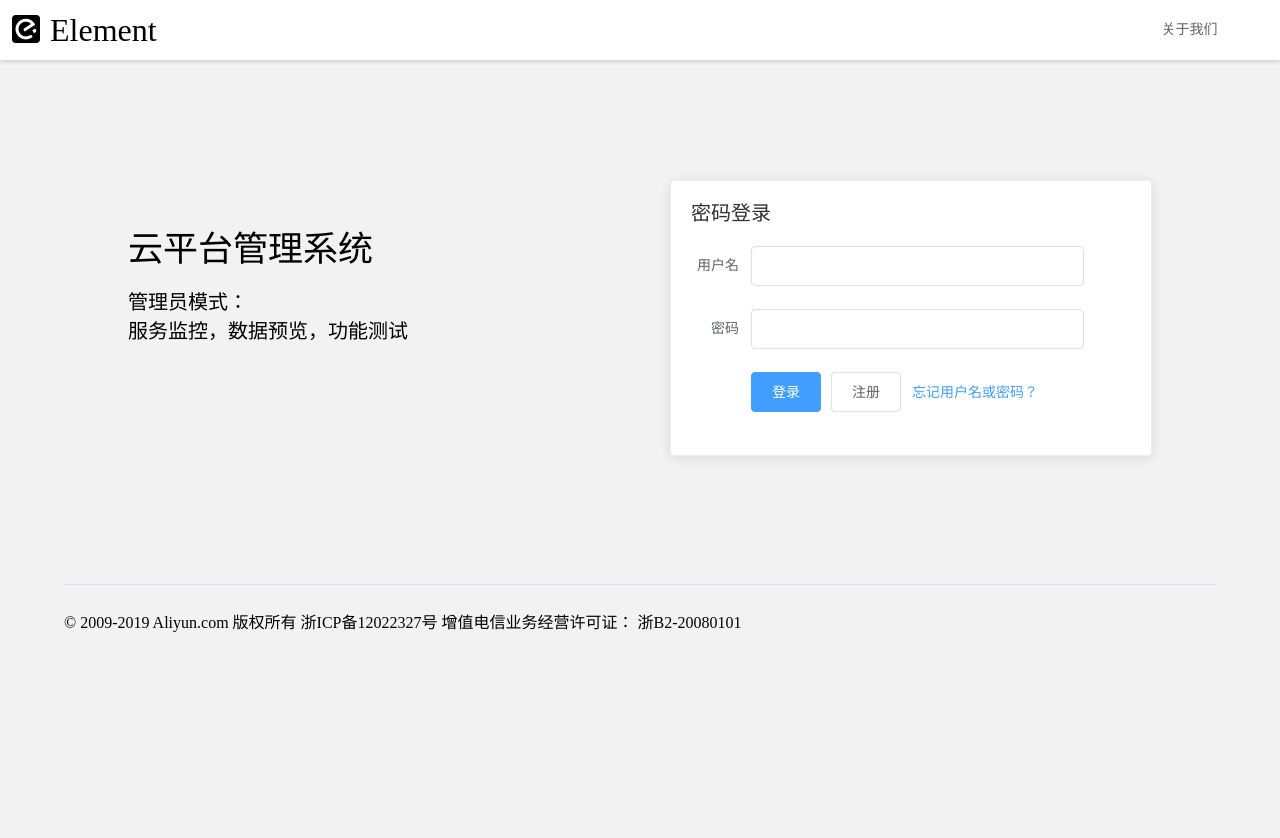
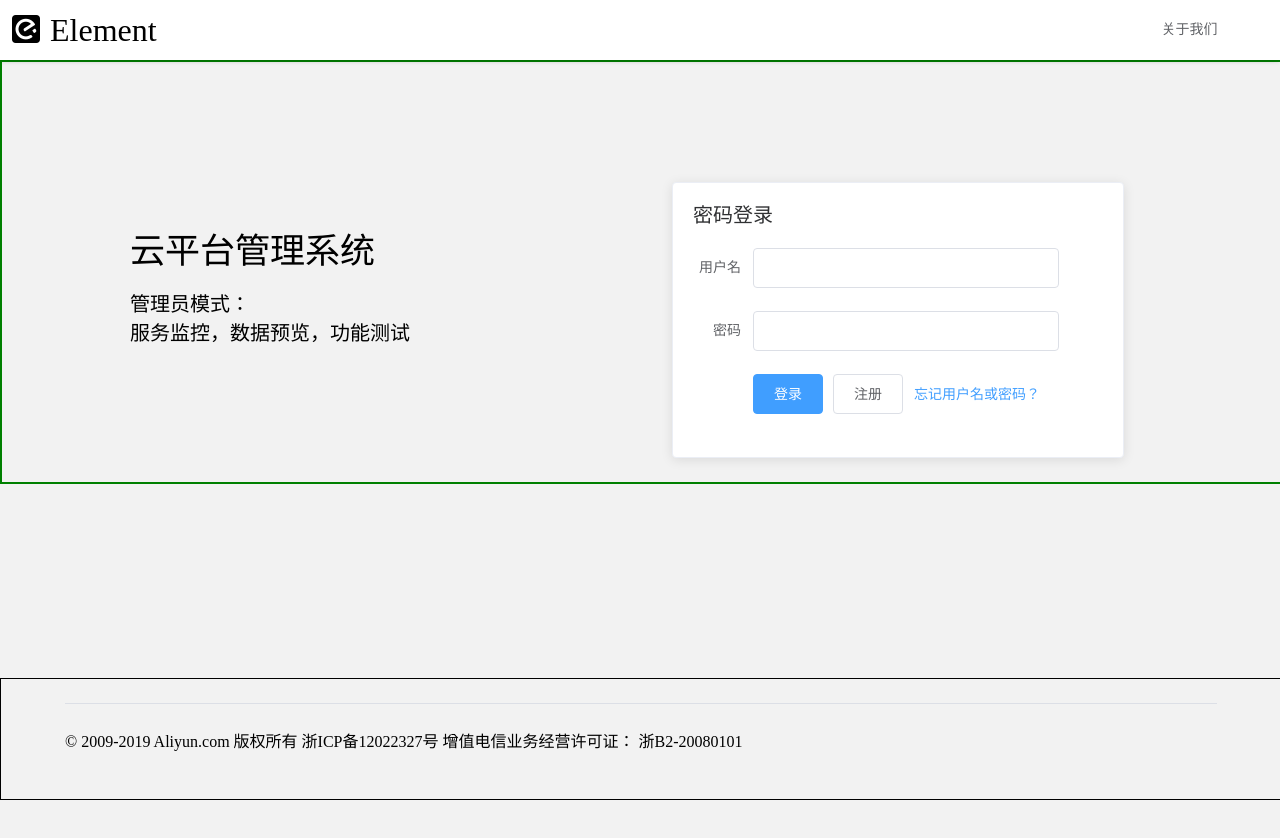
Before and after one commit to SDCLONE/200520_vue_management_template, a Vue app: page /login in a window 1280 px wide. Shown: the top 838 px of the page. After the commit the page ends 800 px from the top, so only its background shows below. Built offline with nearby package versions, Linux system fonts and the light colour scheme; no server answers.

Commit message:
新版本管理模板0525

```diff
--- a/src/App.vue
+++ b/src/App.vue
@@ -39,9 +39,11 @@ export default {
 <style>
 
 body{
+  width: 100%;
+  min-height: 100%;
   margin: 0;
   background-color: #f2f2f2;
-  overflow-y: hidden;
+  /*overflow-y: hidden;*/
 }
 
 
--- a/src/views/Login.vue
+++ b/src/views/Login.vue
@@ -1,13 +1,9 @@
 <template>
     <div id="#app">
-
-        <el-container>
-            <el-header>
+        <header class="header">
             <AllHead/>
-            </el-header>
-            <el-main>
-                <el-scrollbar>
-                    <el-row class="login-main">
+        </header>
+        <section class="login-main">
             <el-col :span="12">
                 <div class="platform-description">
                     <div style="font-size: 35px">云平台管理系统</div>
@@ -46,33 +42,25 @@
                 </el-card>
 
             </el-col>
-                    </el-row>
-                    <el-row class="footer">
+        </section>
+        <footer class="footer">
             <div style="width: 90%; margin: 0 auto">
                 <el-divider></el-divider>
                 <span>© 2009-2019 Aliyun.com 版权所有 浙ICP备12022327号 增值电信业务经营许可证： 浙B2-20080101</span>
             </div>
-
-                    </el-row>
-                </el-scrollbar>
-
-            </el-main>
-<!--            <el-footer  style="width: 100%;height: 80px;background-color: deeppink;">-->
-
-<!--            </el-footer>-->
-<!--            <el-container class="inner-container">-->
-<!--                <el-aside width="50%">-->
-<!--                    <div class="platform-description">-->
-<!--                        <div style="font-size: 35px">云平台管理系统</div>-->
-<!--                        <div style="font-size: 20px; margin-top: 15px">管理员模式：<br>服务监控，数据预览，功能测试</div>-->
-<!--                    </div>-->
-<!--                </el-aside>-->
-<!--                <el-main>-->
-<!--                    <el-scrollbar>-->
-<!--&lt;!&ndash;                        <div id="testBox">&ndash;&gt;-->
-<!--&lt;!&ndash;                            This is login page!!&ndash;&gt;-->
-<!--&lt;!&ndash;                            <el-button type="primary" @click="handleLogin">sign in</el-button>&ndash;&gt;-->
-<!--&lt;!&ndash;                        </div>&ndash;&gt;-->
+        </footer>
+<!--        <el-container>-->
+<!--            <el-header>-->
+<!--                <AllHead/>-->
+<!--            </el-header>-->
+<!--            <el-main>-->
+<!--                    <el-col :span="12">-->
+<!--                        <div class="platform-description">-->
+<!--                            <div style="font-size: 35px">云平台管理系统</div>-->
+<!--                            <div style="font-size: 20px; margin-top: 15px">管理员模式：<br>服务监控，数据预览，功能测试</div>-->
+<!--                        </div>-->
+<!--                    </el-col>-->
+<!--                    <el-col :span="12">-->
 <!--                        <el-card class="login-box-card" shadow="always">-->
 <!--                            <el-form ref="loginForm" hide-required-asterisk :rules="rules" :model="loginForm" label-width="60px">-->
 <!--                                <el-row>-->
@@ -95,18 +83,121 @@
 <!--                                    </el-col>-->
 <!--                                </el-form-item>-->
 <!--                                <el-form-item>-->
-<!--                                    <el-button type="primary" @click="submitLogin('loginForm')" native-type="submitLogin">登录</el-button>-->
+<!--                                    <el-button type="primary" @click="submitLogin('loginForm')" >登录</el-button>-->
 <!--                                    <el-button @click="doRegister">注册</el-button>-->
 <!--                                    <el-button type="text" @click="doLoginHelp">忘记用户名或密码？</el-button>-->
 <!--                                </el-form-item>-->
 <!--                            </el-form>-->
 
 <!--                        </el-card>-->
-<!--                    </el-scrollbar>-->
-<!--                </el-main>-->
-<!--            </el-container>-->
 
-        </el-container>
+<!--                    </el-col>-->
+
+
+<!--&lt;!&ndash;                <el-scrollbar>&ndash;&gt;-->
+<!--&lt;!&ndash;                    <el-row class="login-main">&ndash;&gt;-->
+<!--&lt;!&ndash;                        <el-col :span="12">&ndash;&gt;-->
+<!--&lt;!&ndash;                            <div class="platform-description">&ndash;&gt;-->
+<!--&lt;!&ndash;                                <div style="font-size: 35px">云平台管理系统</div>&ndash;&gt;-->
+<!--&lt;!&ndash;                                <div style="font-size: 20px; margin-top: 15px">管理员模式：<br>服务监控，数据预览，功能测试</div>&ndash;&gt;-->
+<!--&lt;!&ndash;                            </div>&ndash;&gt;-->
+<!--&lt;!&ndash;                        </el-col>&ndash;&gt;-->
+<!--&lt;!&ndash;                        <el-col :span="12">&ndash;&gt;-->
+<!--&lt;!&ndash;                            <el-card class="login-box-card" shadow="always">&ndash;&gt;-->
+<!--&lt;!&ndash;                                <el-form ref="loginForm" hide-required-asterisk :rules="rules" :model="loginForm" label-width="60px">&ndash;&gt;-->
+<!--&lt;!&ndash;                                    <el-row>&ndash;&gt;-->
+<!--&lt;!&ndash;                                        <el-col :span="6" class="form-title">&ndash;&gt;-->
+<!--&lt;!&ndash;                                            密码登录&ndash;&gt;-->
+<!--&lt;!&ndash;                                        </el-col>&ndash;&gt;-->
+<!--&lt;!&ndash;                                        <el-col :span="10" class="login-fail-hint" v-show="hintStatus">&ndash;&gt;-->
+<!--&lt;!&ndash;                                            用户名或密码错误&ndash;&gt;-->
+<!--&lt;!&ndash;                                        </el-col>&ndash;&gt;-->
+<!--&lt;!&ndash;                                    </el-row>&ndash;&gt;-->
+
+<!--&lt;!&ndash;                                    <el-form-item label="用户名" prop="username">&ndash;&gt;-->
+<!--&lt;!&ndash;                                        <el-col :span="21">&ndash;&gt;-->
+<!--&lt;!&ndash;                                            <el-input v-model="loginForm.username"></el-input>&ndash;&gt;-->
+<!--&lt;!&ndash;                                        </el-col>&ndash;&gt;-->
+<!--&lt;!&ndash;                                    </el-form-item>&ndash;&gt;-->
+<!--&lt;!&ndash;                                    <el-form-item label="密码" prop="password">&ndash;&gt;-->
+<!--&lt;!&ndash;                                        <el-col :span="21">&ndash;&gt;-->
+<!--&lt;!&ndash;                                            <el-input type="password" v-model="loginForm.password"></el-input>&ndash;&gt;-->
+<!--&lt;!&ndash;                                        </el-col>&ndash;&gt;-->
+<!--&lt;!&ndash;                                    </el-form-item>&ndash;&gt;-->
+<!--&lt;!&ndash;                                    <el-form-item>&ndash;&gt;-->
+<!--&lt;!&ndash;                                        <el-button type="primary" @click="submitLogin('loginForm')" >登录</el-button>&ndash;&gt;-->
+<!--&lt;!&ndash;                                        <el-button @click="doRegister">注册</el-button>&ndash;&gt;-->
+<!--&lt;!&ndash;                                        <el-button type="text" @click="doLoginHelp">忘记用户名或密码？</el-button>&ndash;&gt;-->
+<!--&lt;!&ndash;                                    </el-form-item>&ndash;&gt;-->
+<!--&lt;!&ndash;                                </el-form>&ndash;&gt;-->
+
+<!--&lt;!&ndash;                            </el-card>&ndash;&gt;-->
+
+<!--&lt;!&ndash;                        </el-col>&ndash;&gt;-->
+<!--&lt;!&ndash;                    </el-row>&ndash;&gt;-->
+<!--&lt;!&ndash;                    <el-row class="footer">&ndash;&gt;-->
+<!--&lt;!&ndash;                        <div style="width: 90%; margin: 0 auto">&ndash;&gt;-->
+<!--&lt;!&ndash;                            <el-divider></el-divider>&ndash;&gt;-->
+<!--&lt;!&ndash;                            <span>© 2009-2019 Aliyun.com 版权所有 浙ICP备12022327号 增值电信业务经营许可证： 浙B2-20080101</span>&ndash;&gt;-->
+<!--&lt;!&ndash;                        </div>&ndash;&gt;-->
+
+<!--&lt;!&ndash;                    </el-row>&ndash;&gt;-->
+<!--&lt;!&ndash;                </el-scrollbar>&ndash;&gt;-->
+
+<!--            </el-main>-->
+<!--            <el-footer  class="footer">-->
+<!--                <div style="width: 90%; margin: 0 auto">-->
+<!--                    <el-divider></el-divider>-->
+<!--                    <span>© 2009-2019 Aliyun.com 版权所有 浙ICP备12022327号 增值电信业务经营许可证： 浙B2-20080101</span>-->
+<!--                </div>-->
+<!--            </el-footer>-->
+<!--&lt;!&ndash;            <el-container class="inner-container">&ndash;&gt;-->
+<!--&lt;!&ndash;                <el-aside width="50%">&ndash;&gt;-->
+<!--&lt;!&ndash;                    <div class="platform-description">&ndash;&gt;-->
+<!--&lt;!&ndash;                        <div style="font-size: 35px">云平台管理系统</div>&ndash;&gt;-->
+<!--&lt;!&ndash;                        <div style="font-size: 20px; margin-top: 15px">管理员模式：<br>服务监控，数据预览，功能测试</div>&ndash;&gt;-->
+<!--&lt;!&ndash;                    </div>&ndash;&gt;-->
+<!--&lt;!&ndash;                </el-aside>&ndash;&gt;-->
+<!--&lt;!&ndash;                <el-main>&ndash;&gt;-->
+<!--&lt;!&ndash;                    <el-scrollbar>&ndash;&gt;-->
+<!--&lt;!&ndash;&lt;!&ndash;                        <div id="testBox">&ndash;&gt;&ndash;&gt;-->
+<!--&lt;!&ndash;&lt;!&ndash;                            This is login page!!&ndash;&gt;&ndash;&gt;-->
+<!--&lt;!&ndash;&lt;!&ndash;                            <el-button type="primary" @click="handleLogin">sign in</el-button>&ndash;&gt;&ndash;&gt;-->
+<!--&lt;!&ndash;&lt;!&ndash;                        </div>&ndash;&gt;&ndash;&gt;-->
+<!--&lt;!&ndash;                        <el-card class="login-box-card" shadow="always">&ndash;&gt;-->
+<!--&lt;!&ndash;                            <el-form ref="loginForm" hide-required-asterisk :rules="rules" :model="loginForm" label-width="60px">&ndash;&gt;-->
+<!--&lt;!&ndash;                                <el-row>&ndash;&gt;-->
+<!--&lt;!&ndash;                                    <el-col :span="6" class="form-title">&ndash;&gt;-->
+<!--&lt;!&ndash;                                        密码登录&ndash;&gt;-->
+<!--&lt;!&ndash;                                    </el-col>&ndash;&gt;-->
+<!--&lt;!&ndash;                                    <el-col :span="10" class="login-fail-hint" v-show="hintStatus">&ndash;&gt;-->
+<!--&lt;!&ndash;                                        用户名或密码错误&ndash;&gt;-->
+<!--&lt;!&ndash;                                    </el-col>&ndash;&gt;-->
+<!--&lt;!&ndash;                                </el-row>&ndash;&gt;-->
+
+<!--&lt;!&ndash;                                <el-form-item label="用户名" prop="username">&ndash;&gt;-->
+<!--&lt;!&ndash;                                    <el-col :span="21">&ndash;&gt;-->
+<!--&lt;!&ndash;                                        <el-input v-model="loginForm.username"></el-input>&ndash;&gt;-->
+<!--&lt;!&ndash;                                    </el-col>&ndash;&gt;-->
+<!--&lt;!&ndash;                                </el-form-item>&ndash;&gt;-->
+<!--&lt;!&ndash;                                <el-form-item label="密码" prop="password">&ndash;&gt;-->
+<!--&lt;!&ndash;                                    <el-col :span="21">&ndash;&gt;-->
+<!--&lt;!&ndash;                                        <el-input type="password" v-model="loginForm.password"></el-input>&ndash;&gt;-->
+<!--&lt;!&ndash;                                    </el-col>&ndash;&gt;-->
+<!--&lt;!&ndash;                                </el-form-item>&ndash;&gt;-->
+<!--&lt;!&ndash;                                <el-form-item>&ndash;&gt;-->
+<!--&lt;!&ndash;                                    <el-button type="primary" @click="submitLogin('loginForm')" native-type="submitLogin">登录</el-button>&ndash;&gt;-->
+<!--&lt;!&ndash;                                    <el-button @click="doRegister">注册</el-button>&ndash;&gt;-->
+<!--&lt;!&ndash;                                    <el-button type="text" @click="doLoginHelp">忘记用户名或密码？</el-button>&ndash;&gt;-->
+<!--&lt;!&ndash;                                </el-form-item>&ndash;&gt;-->
+<!--&lt;!&ndash;                            </el-form>&ndash;&gt;-->
+
+<!--&lt;!&ndash;                        </el-card>&ndash;&gt;-->
+<!--&lt;!&ndash;                    </el-scrollbar>&ndash;&gt;-->
+<!--&lt;!&ndash;                </el-main>&ndash;&gt;-->
+<!--&lt;!&ndash;            </el-container>&ndash;&gt;-->
+
+<!--        </el-container>-->
     </div>
 </template>
 
@@ -211,41 +302,25 @@
 </script>
 
 <style scoped>
-    .el-header{
-        padding: 0;
+
+    .header{
         width: 100%;
+        height: 60px;
+        position: fixed;
+        top: 0;
+        left: 0;
     }
-    .el-main{
-        /*border: 4px solid green;*/
-        padding:0;
+
+
+    .login-main{
         width: 100%;
-        height: 800px;
+        min-height: 300px;
+        padding-bottom: 120px;
+        border: 2px solid green;
+        margin-top: 60px;
     }
-    .login-main{
-        /*border: 1px solid #000;*/
-        height: 500px;
-    }
-    .el-scrollbar{
-        height: 100%
-    }
-    /*
-    是否开启element样式的横向滚动条
-     */
-    .el-scrollbar .el-scrollbar__wrap{
-        overflow-x: auto;
-    }
-    /*
-    关闭系统自带的滚动条 （chrome浏览器这样关闭）
-     */
-    .el-main ::-webkit-scrollbar{
-        display: none;
-    }
-    /*
-    IE  Edge这样关闭滚动条
-     */
-    .el-main{
-        -ms-overflow-style: none;
-    }
+
+
 
     .platform-description{
         width: 400px;
@@ -253,7 +328,7 @@
     }
 
     .login-box-card{
-        width: 480px;
+        width:450px;
         font-size: 16px;
         margin: 120px 30px;
     }
@@ -272,7 +347,12 @@
     }
     .footer{
         /*width: 100%;*/
-        height: 150px;
+        border: 1px solid #000;
+        height: 120px;
+        position: absolute;
+        left: 0;
+        bottom: 0;
+        width: 100%;
         /*background-color: #;*/
     }
 
```
Lines whose indentation alone changed are shown as unchanged.
